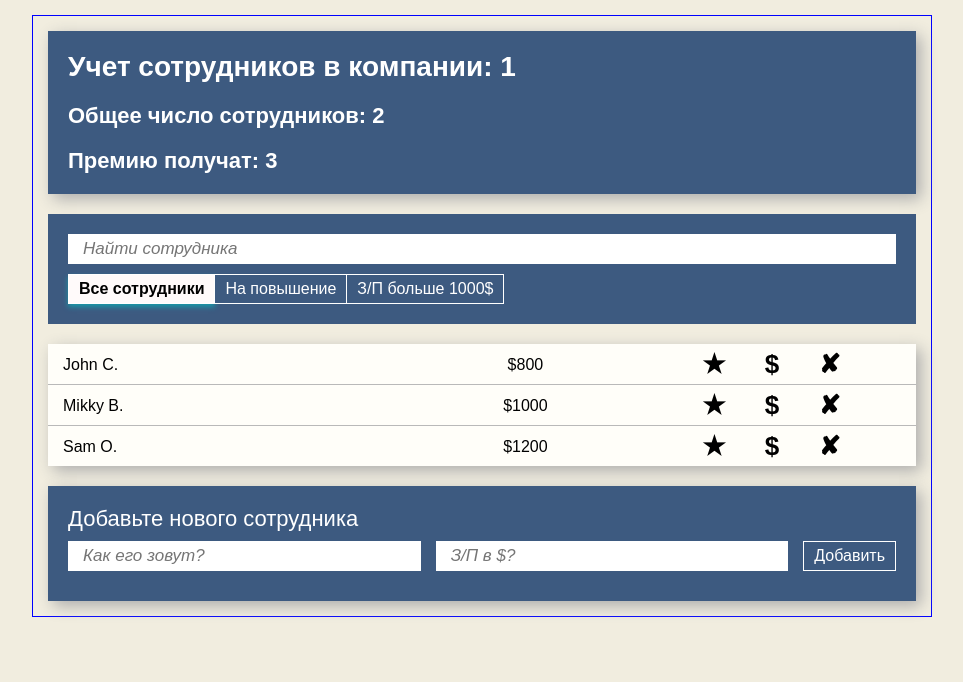
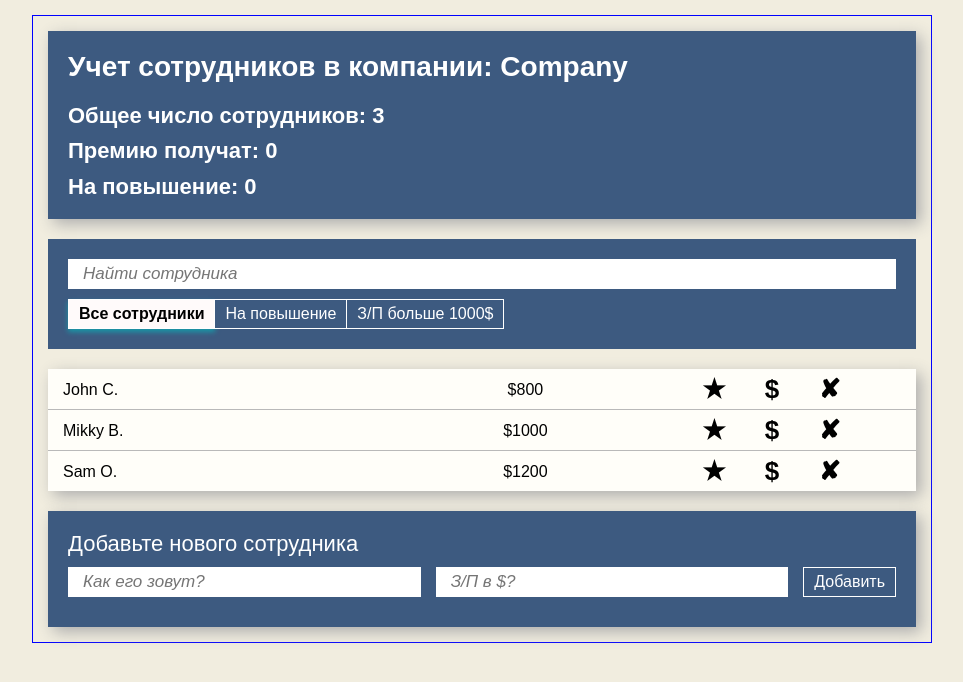
Before and after one commit to NathanBailie/Employees, a React (Create React App) app: page / in a window 1280 px wide. Shown: the top 682 px of the page, without its empty margins (158-1121 px from the left). Built offline with nearby package versions, Linux system fonts and the light colour scheme.

Commit message:
made an info components functionality

```diff
--- a/src/components/App/App.tsx
+++ b/src/components/App/App.tsx
@@ -16,14 +16,18 @@ const App: React.FC = () => {
 		createEmployee('Mikky B.', 1000),
 		createEmployee('Sam O.', 1200),
 	];
+	const [employee, setEmployee] = useState(data);
+	const [companyName, setCompanyName] = useState('Company');
+	const amountOfEmployees: number = employee.length;
+	const amountOfPremiumed: number = employee.filter(person => person.premiumed).length;
+	const amountOfGoingUp: number = employee.filter(person => person.raised).length;
 	const [search, setSearch] = useState('');
-	const [employee, setEmployee] = useState(data);
 
 	interface Employee {
 		name: string,
 		salary: number,
 		id: string,
-		marked: boolean,
+		premiumed: boolean,
 		raised: boolean,
 	};
 
@@ -32,7 +36,7 @@ const App: React.FC = () => {
 			name: name,
 			salary: salary,
 			id: uuid(),
-			marked: false,
+			premiumed: false,
 			raised: false,
 		};
 	};
@@ -41,8 +45,8 @@ const App: React.FC = () => {
 		const newData = employee.map(person => {
 			if (person.id === id) {
 				let newValue;
-				if (property === 'marked') {
-					newValue = !person['marked'];
+				if (property === 'premiumed') {
+					newValue = !person['premiumed'];
 				} else {
 					newValue = !person['raised'];
 				}
@@ -60,7 +64,12 @@ const App: React.FC = () => {
 
 	return (
 		<div className="app">
-			<Info />
+			<Info
+				companyName={companyName}
+				amountOfEmployees={amountOfEmployees}
+				amountOfPremiumed={amountOfPremiumed}
+				amountOfGoingUp={amountOfGoingUp}
+			/>
 			<Filters
 				setSearch={setSearch}
 			/>
--- a/src/components/Info/Info.tsx
+++ b/src/components/Info/Info.tsx
@@ -1,13 +1,21 @@
 import './info.scss';
 
-const Info: React.FC = () => {
+type Props = {
+	companyName: string,
+	amountOfEmployees: number,
+	amountOfPremiumed: number
+	amountOfGoingUp: number
+};
+
+const Info: React.FC<Props> = ({ companyName, amountOfEmployees, amountOfPremiumed, amountOfGoingUp }) => {
 
 
 	return (
-		<div className="info" >
-			<h1 className="info__title">Учет сотрудников в компании: 1</h1>
-			<h2 className="info__employees">Общее число сотрудников: 2</h2>
-			<h2 className="info__premium">Премию получат: 3</h2>
+		<div className="info">
+			<h1 className="info__title">Учет сотрудников в компании: {companyName}</h1>
+			<h2 className="info__employees">Общее число сотрудников: {amountOfEmployees}</h2>
+			<h2 className="info__premium">Премию получат: {amountOfPremiumed}</h2>
+			<h2 className="info__raise">На повышение: {amountOfGoingUp}</h2>
 		</div>
 	);
 };
--- a/src/components/Info/info.scss
+++ b/src/components/Info/info.scss
@@ -10,12 +10,13 @@
 		margin: 0 0 20px 0;
 	}
 
-	&__employees {
+	&__employees,
+	&__premium {
 		font-size: 22px;
-		margin: 0 0 20px 0;
+		margin: 0 0 10px 0;
 	}
 
-	&__premium {
+	&__raise {
 		font-size: 22px;
 		margin: 0;
 	}
--- a/src/components/List/List.tsx
+++ b/src/components/List/List.tsx
@@ -5,7 +5,7 @@ type Props = {
 		name: string,
 		salary: number,
 		id: string,
-		marked: boolean,
+		premiumed: boolean,
 		raised: boolean,
 	}[],
 	onToggleProperty: (id: string | number, property: string) => void,
@@ -15,18 +15,18 @@ type Props = {
 
 const List: React.FC<Props> = ({ employee, onToggleProperty, onDeleteEmployee }) => {
 	const result = employee.map(person => {
-		const { name, salary, id, marked, raised } = person;
+		const { name, salary, id, premiumed, raised } = person;
 
 		let nameClasses = 'list__name';
-		let markClasses = 'list__mark';
+		let premiumClasses = 'list__premiumed';
 		let raiseClasses = 'list__raise';
-		if (marked && raised) {
-			nameClasses += ' list__name_markedAndRaised';
-			markClasses += ' list__mark_active';
+		if (premiumed && raised) {
+			nameClasses += ' list__name_premiumedAndRaised';
+			premiumClasses += ' list__premiumed_active';
 			raiseClasses += ' list__raise_active';
-		} else if (marked) {
-			nameClasses += ' list__name_marked';
-			markClasses += ' list__mark_active';
+		} else if (premiumed) {
+			nameClasses += ' list__name_premiumed';
+			premiumClasses += ' list__premiumed_active';
 		} else if (raised) {
 			nameClasses += ' list__name_raised';
 			raiseClasses += ' list__raise_active';
@@ -42,20 +42,20 @@ const List: React.FC<Props> = ({ employee, onToggleProperty, onDeleteEmployee })
 				</div>
 				<div className="list__actions">
 					<button
-						className={markClasses}
-						title="Mark this person"
-						onClick={() => onToggleProperty(id, 'marked')}>
+						className={premiumClasses}
+						title="Премировать сотрудника"
+						onClick={() => onToggleProperty(id, 'premiumed')}>
 						&#9733;
 					</button>
 					<button
 						className={raiseClasses}
-						title="Raise this person"
+						title="Повысить сотрудника"
 						onClick={() => onToggleProperty(id, 'raised')}>
 						&#36;
 					</button>
 					<button
 						className="list__delete"
-						title="Delete this person"
+						title="Удалить сотрудника"
 						onClick={() => onDeleteEmployee(id)}>
 						&#10008;
 					</button>
--- a/src/components/List/list.scss
+++ b/src/components/List/list.scss
@@ -17,7 +17,7 @@
 
 	&__name,
 	&__salary,
-	&__mark,
+	&__premiumed,
 	&__raise,
 	&__delete {
 		display: flex;
@@ -32,9 +32,9 @@
 		justify-content: left;
 		transition: all 0.1s linear;
 
-		&_marked,
+		&_premiumed,
 		&_raised,
-		&_markedAndRaised {
+		&_premiumedAndRaised {
 			font-size: 20px;
 			text-decoration: underline;
 			font-style: italic;
@@ -42,7 +42,7 @@
 			text-decoration-thickness: 4px;
 		}
 
-		&_marked {
+		&_premiumed {
 			text-decoration-color: orange;
 		}
 
@@ -50,7 +50,7 @@
 			text-decoration-color: #3cb75c;
 		}
 
-		&_markedAndRaised {
+		&_premiumedAndRaised {
 			font-size: 22px;
 			// text-decoration: none;
 			text-decoration-color: gold;
@@ -90,7 +90,7 @@
 		}
 	}
 
-	&__mark,
+	&__premiumed,
 	&__raise,
 	&__delete {
 		font-size: 26px;
@@ -107,7 +107,7 @@
 		}
 	}
 
-	&__mark {
+	&__premiumed {
 		grid-column: 1 / 4;
 
 		&:hover {
```
